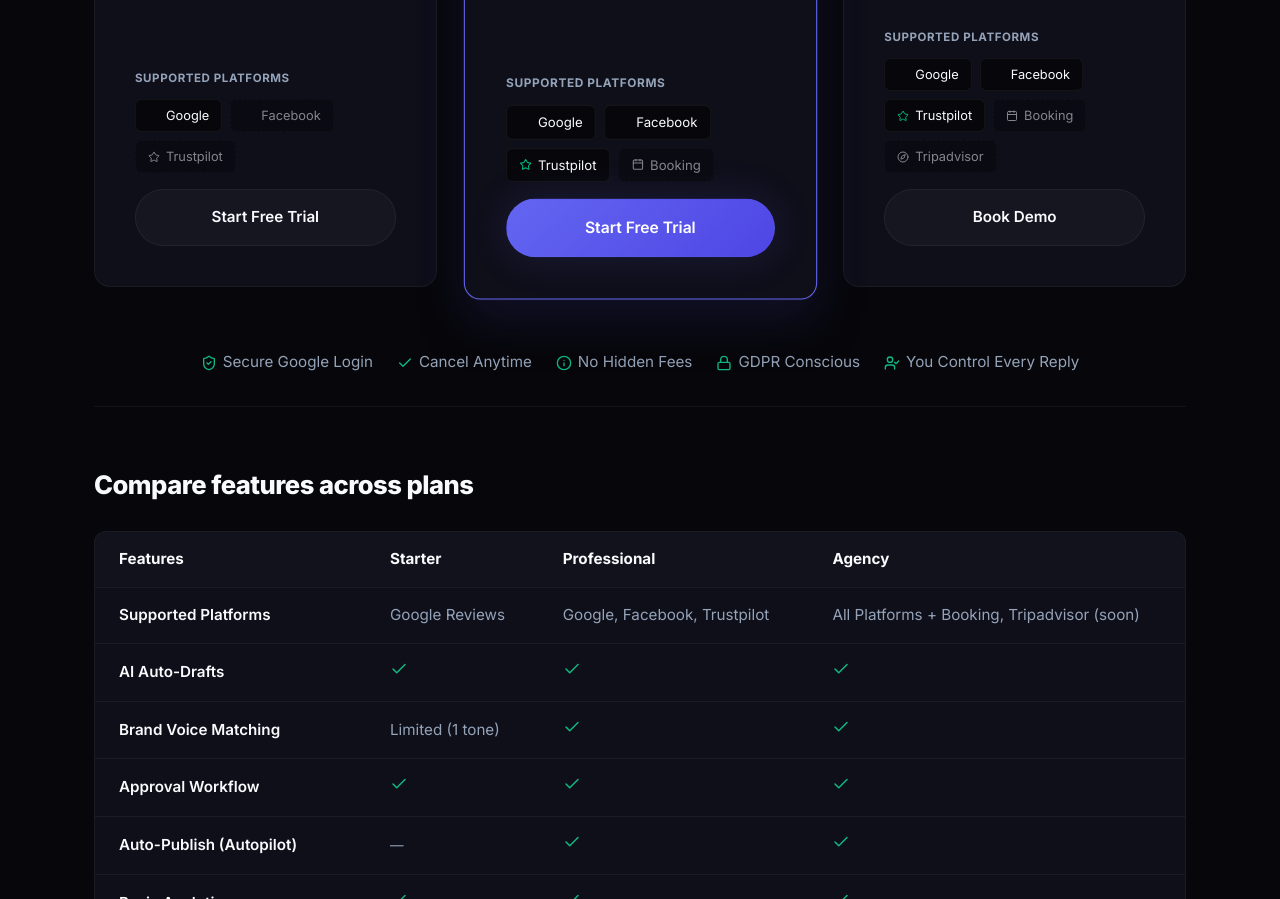
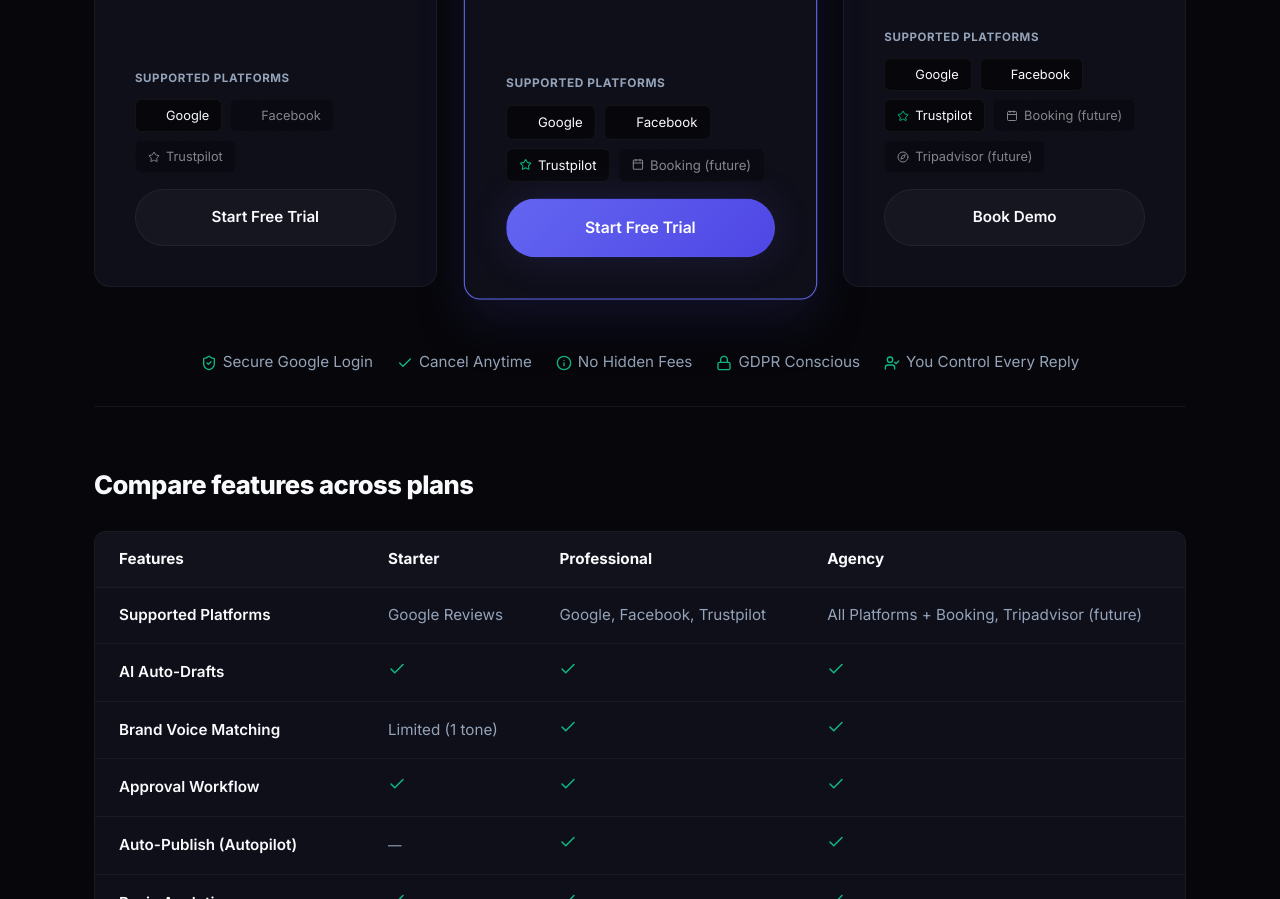
Before and after one commit to noutpelgrim/replyvera-landing, a plain HTML site: page index.html in a window 1280 px wide. Shown: the part 8206-9105 px from the top of the page. Drawn offline with nearby package versions, Linux system fonts and the light colour scheme.

Commit message:
chore: append (future) to booking and tripadvisor pills

```diff
--- a/index.html
+++ b/index.html
@@ -540,7 +540,7 @@
                                 <div class="platform-pill"><i data-lucide="google" style="width:12px; height:12px; color:#DB4437;"></i> Google</div>
                                 <div class="platform-pill"><i data-lucide="facebook" style="width:12px; height:12px; color:#1877F2;"></i> Facebook</div>
                                 <div class="platform-pill"><i data-lucide="star" style="width:12px; height:12px; color:#00B67A;"></i> Trustpilot</div>
-                                <div class="platform-pill coming-soon"><i data-lucide="calendar" style="width:12px; height:12px;"></i> Booking</div>
+                                <div class="platform-pill coming-soon"><i data-lucide="calendar" style="width:12px; height:12px;"></i> Booking (future)</div>
                             </div>
                         </div>
                         <a href="https://replyvera-dashboard.vercel.app/login?signup=true" class="btn btn-accent" style="width: 100%;">Start Free Trial</a>
@@ -578,8 +578,8 @@
                                 <div class="platform-pill"><i data-lucide="google" style="width:12px; height:12px; color:#DB4437;"></i> Google</div>
                                 <div class="platform-pill"><i data-lucide="facebook" style="width:12px; height:12px; color:#1877F2;"></i> Facebook</div>
                                 <div class="platform-pill"><i data-lucide="star" style="width:12px; height:12px; color:#00B67A;"></i> Trustpilot</div>
-                                <div class="platform-pill coming-soon"><i data-lucide="calendar" style="width:12px; height:12px;"></i> Booking</div>
-                                <div class="platform-pill coming-soon"><i data-lucide="compass" style="width:12px; height:12px;"></i> Tripadvisor</div>
+                                <div class="platform-pill coming-soon"><i data-lucide="calendar" style="width:12px; height:12px;"></i> Booking (future)</div>
+                                <div class="platform-pill coming-soon"><i data-lucide="compass" style="width:12px; height:12px;"></i> Tripadvisor (future)</div>
                             </div>
                         </div>
                         <a href="mailto:info@replyvera.com?subject=Agency%20Plan%20Inquiry" class="btn btn-secondary" style="width: 100%;">Book Demo</a>
@@ -616,7 +616,7 @@
                             <td style="padding: 16px 24px; font-weight: 600;">Supported Platforms</td>
                             <td style="padding: 16px 24px; color:var(--text-secondary-current);">Google Reviews</td>
                             <td style="padding: 16px 24px; color:var(--text-secondary-current);">Google, Facebook, Trustpilot</td>
-                            <td style="padding: 16px 24px; color:var(--text-secondary-current);">All Platforms + Booking, Tripadvisor (soon)</td>
+                            <td style="padding: 16px 24px; color:var(--text-secondary-current);">All Platforms + Booking, Tripadvisor (future)</td>
                         </tr>
                         <tr style="border-bottom: 1px solid var(--border-current);">
                             <td style="padding: 16px 24px; font-weight: 600;">AI Auto-Drafts</td>
```
